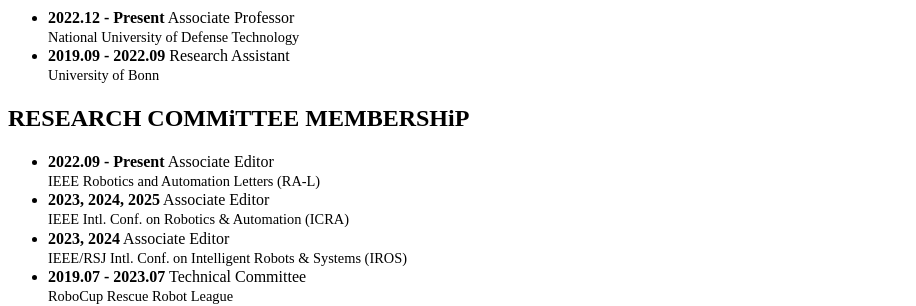
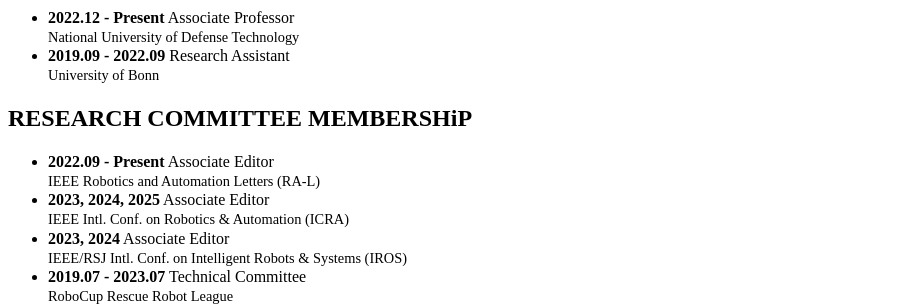
Before and after one commit to shenyehui/my-home, a Jekyll site: the page built from _pages/includes/others.md, in a window 1280 px wide. Shown: the part 802-1108 px from the top of the page, without its empty margins (0-916 px from the left). Built offline with Jekyll 4.4.1, drawn with Linux system fonts in a browser that asks for light colours; our own code applies the rules of GitHub Pages for plain Markdown files.

```diff
--- a/_pages/includes/others.md
+++ b/_pages/includes/others.md
@@ -29,7 +29,7 @@
   <span style="font-size: 90%;">University of Bonn </span>
   </p>
 
-## RESEARCH COMMiTTEE MEMBERSHiP
+## RESEARCH COMMITTEE MEMBERSHiP
 - <p style="margin: 0; line-height: 1.2;">
   <strong>2022.09 ‑ Present</strong> Associate Editor <br>
   <span style="font-size: 90%;">IEEE Robotics and Automation Letters (RA‑L) </span>
```
